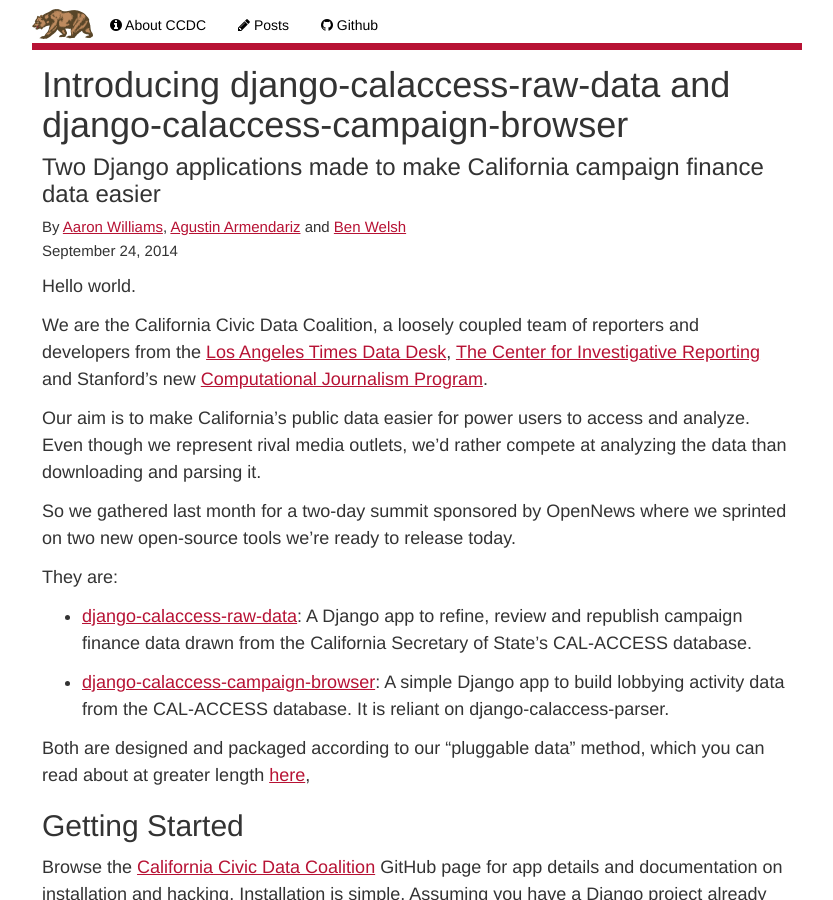
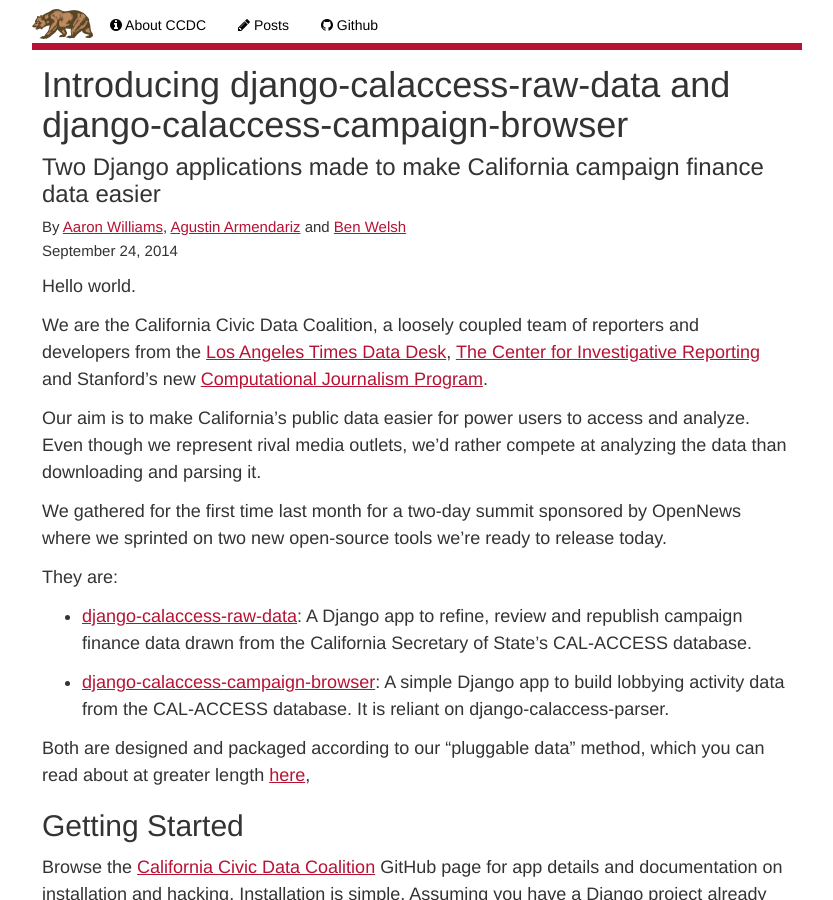
Before and after one commit to palewire/californiacivicdata.org, a Jekyll site: the page built from _posts/2014-09-24-calaccess-code-convening.markdown, in a window 1280 px wide and 900 px high. Shown: the whole window, without its empty margins (223-1056 px from the left). Built offline with Jekyll 4.4.1, drawn with Linux system fonts in a browser that asks for light colours.

Commit message:
Updated 2014-09-24-calaccess-code-convening.markdown

```diff
--- a/_posts/2014-09-24-calaccess-code-convening.markdown
+++ b/_posts/2014-09-24-calaccess-code-convening.markdown
@@ -12,7 +12,7 @@
 
 Our aim is to make California's public data easier for power users to access and analyze. Even though we represent rival media outlets, we’d rather compete at analyzing the data than downloading and parsing it.
 
-So we gathered last month for a two-day summit sponsored by OpenNews where we sprinted on two new open-source tools we're ready to release today.
+We gathered for the first time last month for a two-day summit sponsored by OpenNews where we sprinted on two new open-source tools we're ready to release today.
 
 They are:
 
```
